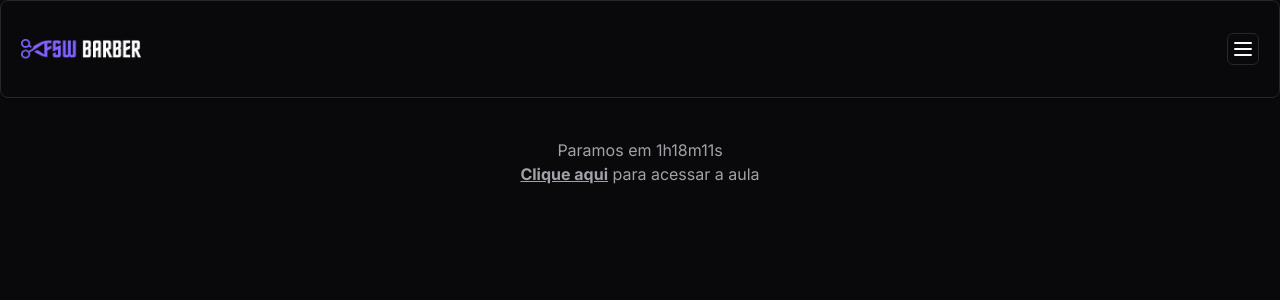
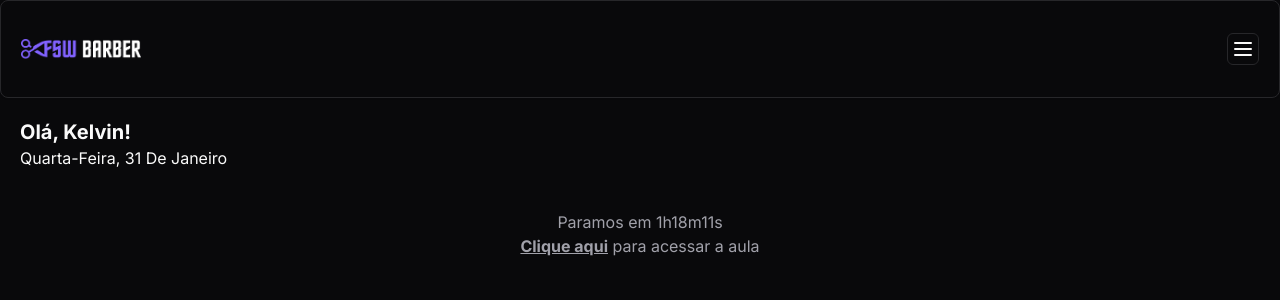
Before and after one commit to kelvin401/fsw-barber, a Next.js app: page / in a window 1280 px wide. Shown: the top 300 px of the page. Built offline with nearby package versions, Linux system fonts and the light colour scheme.

Commit message:
feat: add welcome message

```diff
--- a/app/(home)/page.tsx
+++ b/app/(home)/page.tsx
@@ -1,9 +1,21 @@
+import { format } from "date-fns";
 import Header from "../_components/header";
+import { ptBR } from "date-fns/locale/pt-BR";
 
 export default function Home() {
   return (
     <div className="w-full">
       <Header />
+
+      <div className="px-5 pt-5">
+        <h2 className="text-xl font-bold">Olá, Kelvin!</h2>
+        <p className="capitalize">
+          {format(new Date(), "EEEE',' dd 'de' MMMM", {
+            locale: ptBR,
+          })}
+        </p>
+      </div>
+
       <div className="mt-10 flex flex-col items-center justify-center text-zinc-400">
         <p> Paramos em 1h18m11s</p>
         <a href="https://youtu.be/aUkKMKJib0A?t=4691">
--- a/package.json
+++ b/package.json
@@ -16,6 +16,7 @@
     "@radix-ui/react-slot": "^1.0.2",
     "class-variance-authority": "^0.7.0",
     "clsx": "^2.1.0",
+    "date-fns": "^3.3.1",
     "lucide-react": "^0.319.0",
     "next": "14.1.0",
     "react": "^18",
```
Also changed, not shown: 1 other file (tests, documents, lock files or other folders).
